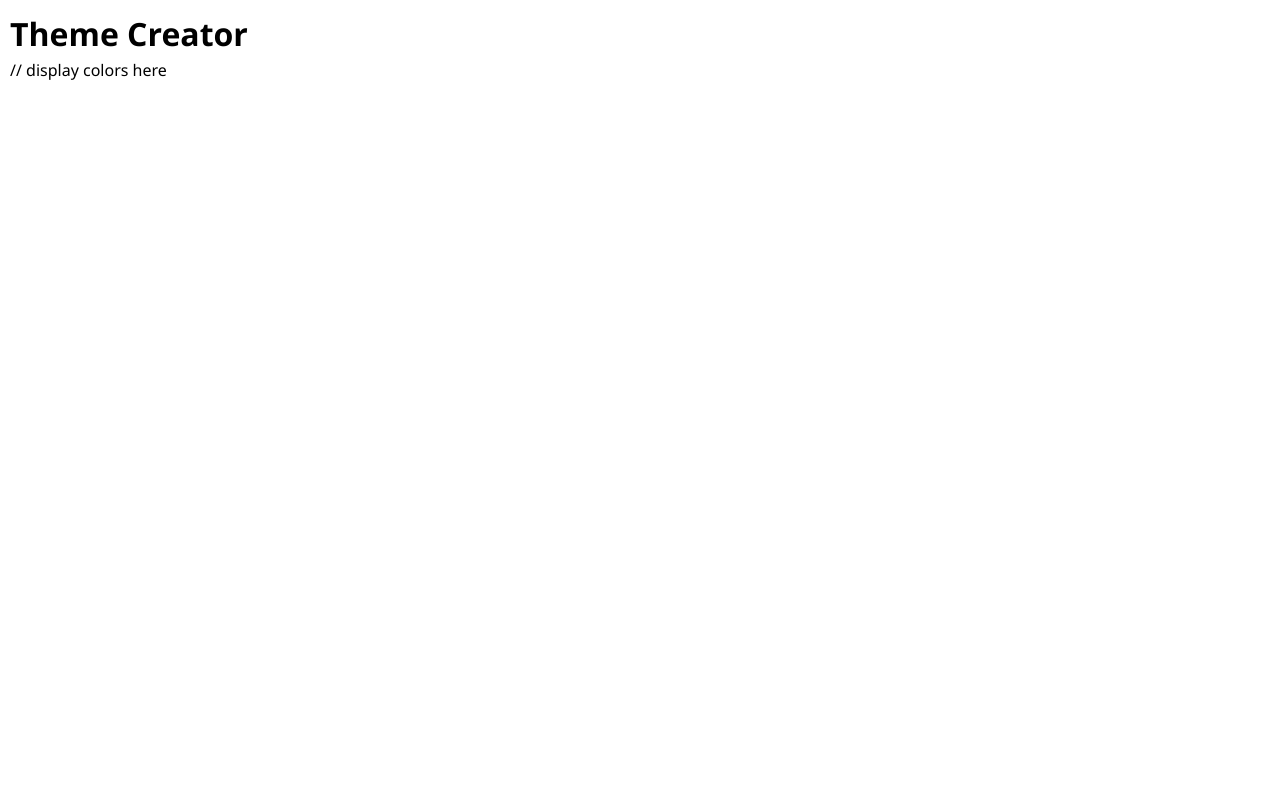
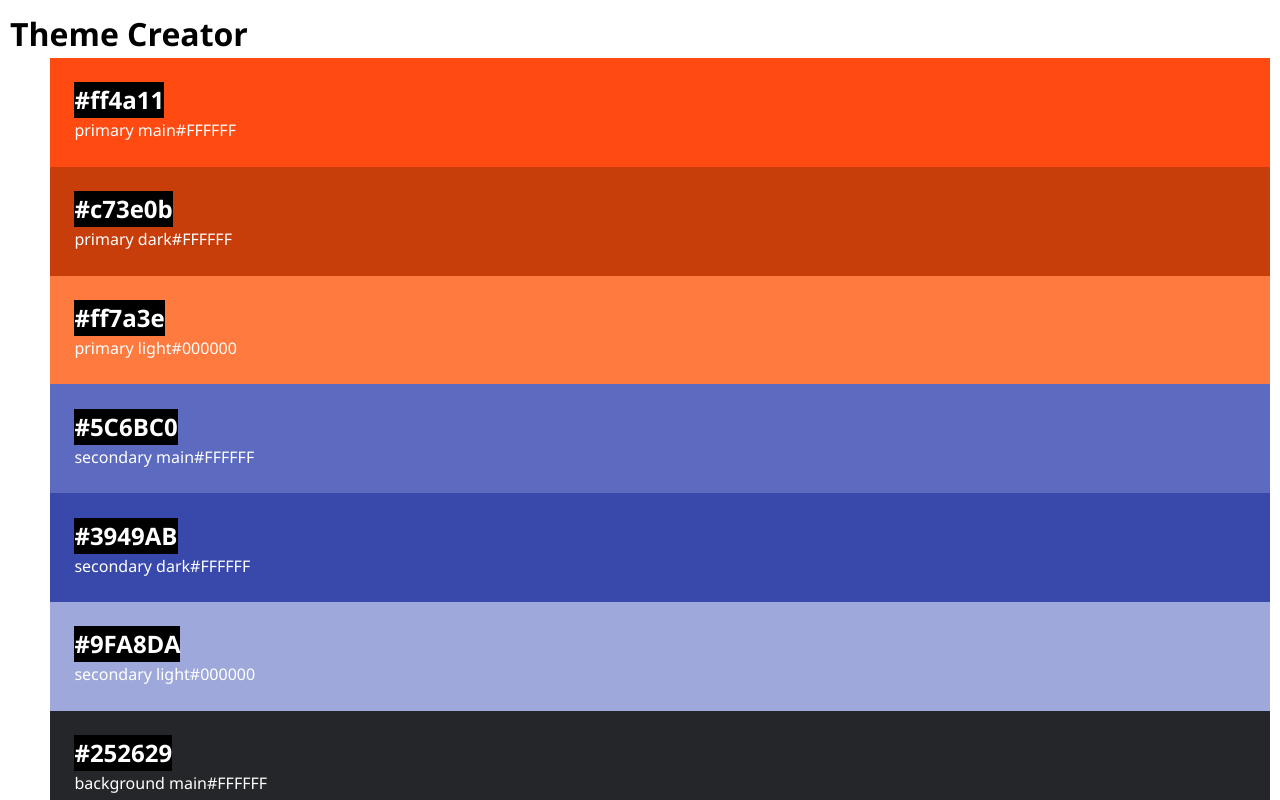
Before and after one commit to hannahboeker/Recap-Project-4, a React (Vite) app: page / in a window 1280 px wide. Shown: the top 800 px of the page. Built offline with nearby package versions, Linux system fonts and the light colour scheme.

Commit message:
Display Theme Color

```diff
--- a/src/App.jsx
+++ b/src/App.jsx
@@ -1,12 +1,19 @@
 import { initialColors } from "./lib/colors";
 import Color from "./Components/Color/Color";
+import ColorCard from "./Components/Color/ColorCard";
 import "./App.css";
 
 function App() {
   return (
     <>
       <h1>Theme Creator</h1>
-      // display colors here
+      <ColorCard
+
+      //Für eine Karte___________________________
+      // role={initialColors[0].role}
+      // hex={initialColors[0].hex}
+      // contrastText={initialColors[0].hex}
+      ></ColorCard>
     </>
   );
 }
--- /dev/null
+++ b/src/Components/Color/ColorCard.css
@@ -0,0 +1,13 @@
+* {
+  list-style: none;
+}
+
+.ColorCard {
+  padding: 2%;
+  color: #ffffff;
+}
+
+.hex {
+  background-color: black;
+  width: fit-content;
+}
--- /dev/null
+++ b/src/Components/Color/ColorCard.jsx
@@ -0,0 +1,43 @@
+import "./ColorCard.css";
+import { initialColors } from "../../lib/colors";
+import Color from "./Color";
+
+// Funktion für eine Karte______________________________________
+// export default function ColorCard({ role, hex, contrastText }) {
+//   console.log(role, hex, contrastText);
+
+//   return (
+//     <>
+//       <ul className="ColorCards">
+//         <li className="ColorCard">
+//           <h2 className="hex">{hex}</h2>
+//           <p className="role">{role}</p>
+//           <p className="contrastText">{contrastText}</p>
+//         </li>
+//       </ul>
+//     </>
+//   );
+
+// }
+
+export default function ColorCard() {
+  return (
+    <>
+      <ul className="ColorCards">
+        {initialColors.map((initialColor) => (
+          <li
+            className="ColorCard"
+            style={{ backgroundColor: initialColor.hex }}
+            key={initialColor.id}
+          >
+            <h2 className="hex">{initialColor.hex} </h2>
+            <p>
+              {initialColor.role}
+              {initialColor.contrastText}
+            </p>
+          </li>
+        ))}
+      </ul>
+    </>
+  );
+}
```
Also changed, not shown: 1 other file (tests, documents, lock files or other folders).
